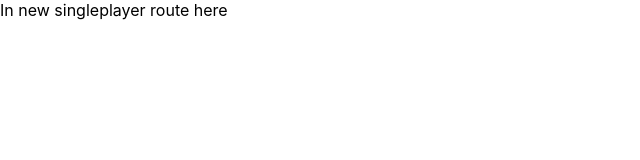
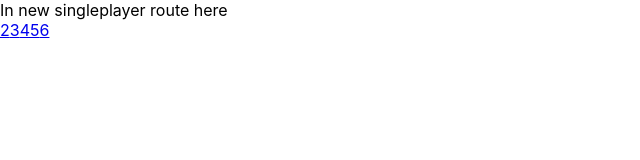
Before and after one commit to Nedomas/el-backo-frontend-steps, a React (Create React App) app: page /singleplayer/new in a window 1280 px wide. Shown: the top 160 px of the page, without its empty margins (0-640 px from the left). Built offline with nearby package versions, Linux system fonts and the light colour scheme.

Commit message:
9 - Add router links for player counts to the SingleplayerNew component; map it using lodash

```diff
--- a/src/components/SingleplayerNew.js
+++ b/src/components/SingleplayerNew.js
@@ -1,7 +1,17 @@
 import React from 'react'
+import _ from 'lodash'
+import { Link } from 'react-router-dom'
 
 export default () => (
   <div>
-    In new singleplayer route here
+    <div>
+      In new singleplayer route here
+    </div>
+
+    {_.map(_.range(2, 7), (n) => (
+      <Link key={n} to={`/singleplayer/new/${n}`}>
+        {n}
+      </Link>
+    ))}
   </div>
 )
```
